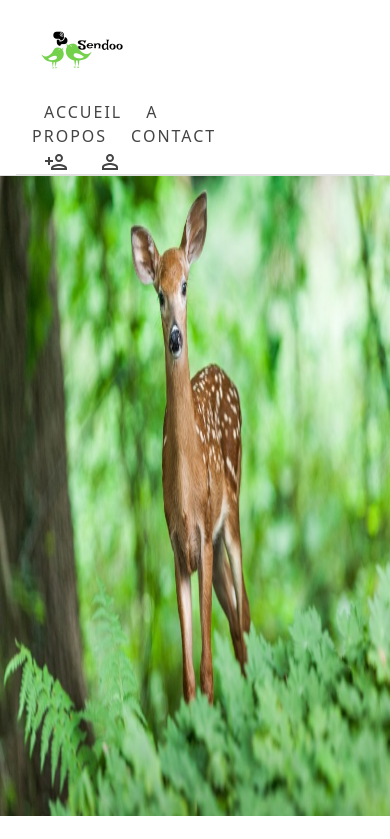
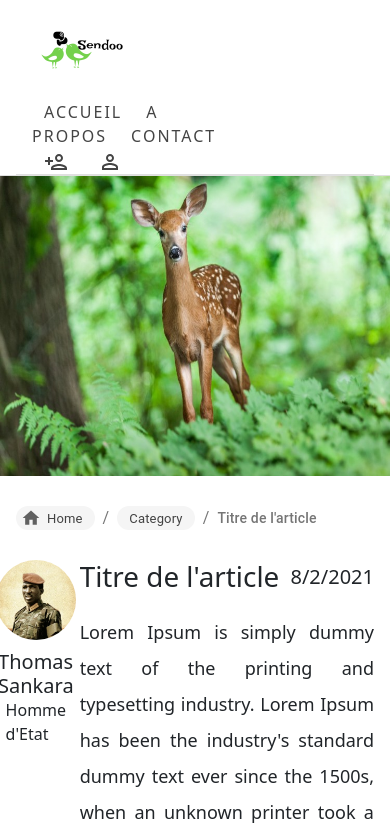
Before and after one commit to alphacpc/Sendoo, a React (Create React App) app in the folder ui/: page /single-post in a window 390 px wide. Shown: the top 839 px of the page. Built offline with nearby package versions, Linux system fonts and the light colour scheme; no server answers; what react-google-maps would draw is missing.

Commit message:
update responsive

```diff
--- a/ui/src/assets/sass/App.scss
+++ b/ui/src/assets/sass/App.scss
@@ -89,3 +89,20 @@ h3.titleAbout {
     flex: 1;
     padding-top: 30px;
 }
+
+
+@media only screen and (max-width: 480px) {
+   .categoryFlexDivider{
+       flex-direction: column-reverse;
+       padding-left: 4%;
+   }
+
+
+   /******Single Post******/
+   .divImgPost{
+       height: 300px !important;
+   }
+   .divImgPost > img{
+       height: 100% !important;
+   }
+}
```
